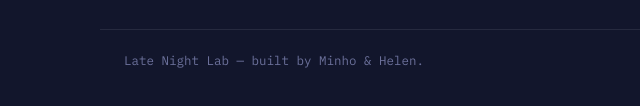
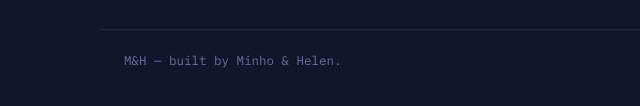
Before and after one commit to yisuntauri/nobber-pro, a plain HTML site: page index.html in a window 1280 px wide. Shown: the part 1964-2070 px from the top of the page, 0-640 px from the left. Drawn offline with Linux system fonts and the light colour scheme.

Commit message:
Update footer text for branding

```diff
--- a/index.html
+++ b/index.html
@@ -122,7 +122,7 @@
       <a href="scioly.html">Scioly Exams</a>
     </div>
   </div>
-  <div class="footer-bottom wrap">Late Night Lab — built by Minho &amp; Helen.</div>
+  <div class="footer-bottom wrap">M&H — built by Minho &amp; Helen.</div>
 </footer>
 
 <script src="nav.js"></script>
```
